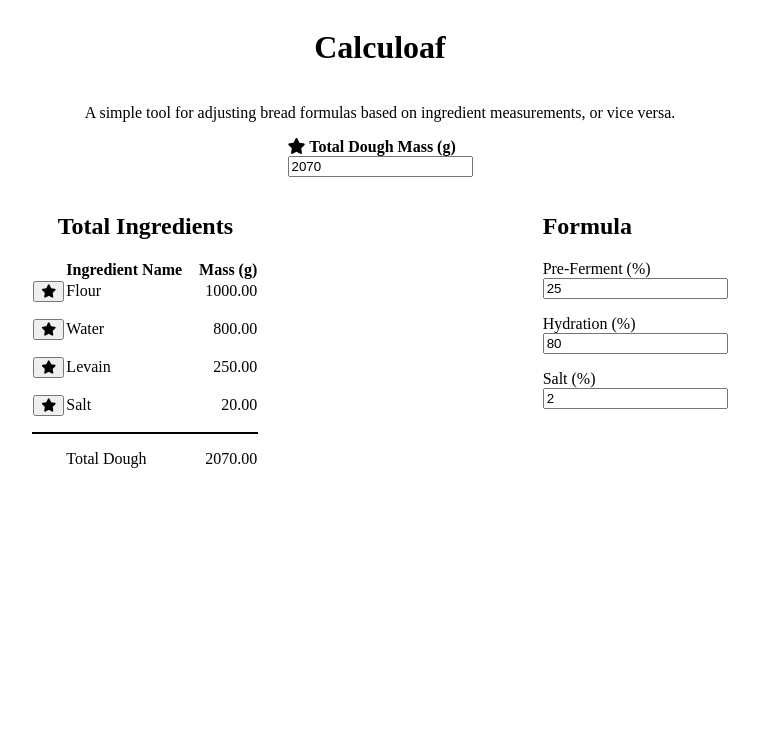
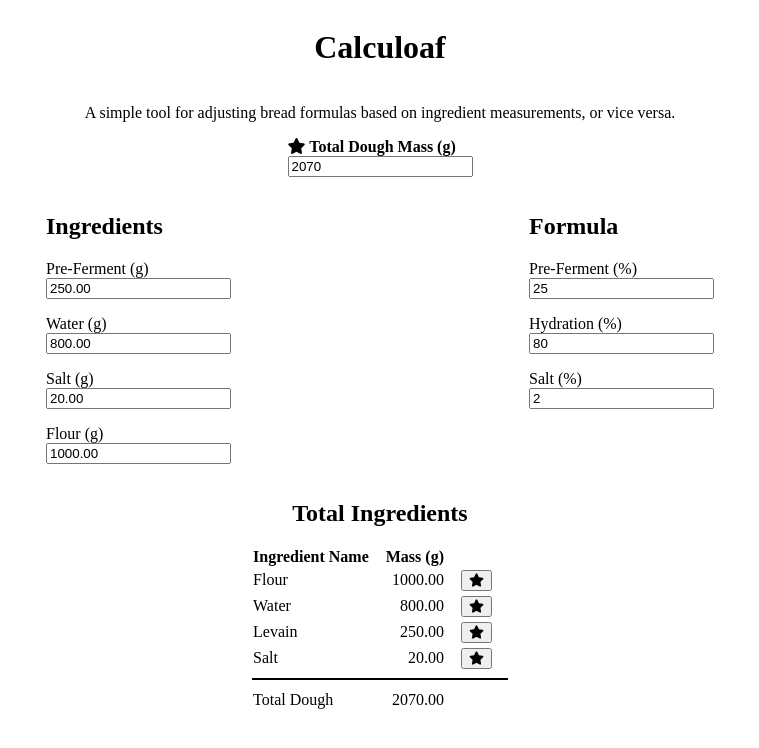
Before and after one commit to alfrdmalr/calculoaf, a React (Vite) app: page / in a window 1280 px wide. Shown: the top 748 px of the page, without its empty margins (260-1019 px from the left). Built offline with nearby package versions, Linux system fonts and the light colour scheme.

Commit message:
update totals table styling

```diff
--- a/package.json
+++ b/package.json
@@ -10,7 +10,7 @@
     "@types/react": "^17.0.0",
     "@types/react-dom": "^17.0.0",
     "gh-pages": "^3.2.3",
-    "parcel": "^2.0.0-rc.0",
+    "parcel": "^2.0.0",
     "postcss": "^8.3.6",
     "postcss-modules": "^4.2.2",
     "react": "^17.0.1",
--- a/src/App.tsx
+++ b/src/App.tsx
@@ -6,9 +6,10 @@ import {emptyIngredients, Ingredients} from './types/ingredients';
 import {NumberInput} from './components/numberInput';
 import {applyFormula, applyFormulaTDM, getFlourMass} from './functions/applyFormula';
 import { Nullable } from './types/nullable';
-import { isValid, Numberish } from './types/numberish';
+import { isValid} from './types/numberish';
 import { TotalIngredients } from './components/totalIngredients';
 import { getReagentLabel, Reagent } from './types/reagent';
+import { IngredientsForm } from './components/ingredientsForm';
 
 if (module.hot) {
   module.hot.accept();
@@ -59,7 +60,6 @@ export const App = () => {
     setIngredients(newIngredients)
   }, []);
 
-
   useEffect(() => {
     const {key, value} = limitingReagent;
 
@@ -93,10 +93,10 @@ export const App = () => {
 
       <div className={styles.forms}>
         <div className={styles.formContainer}>
-          <TotalIngredients
+          <IngredientsForm
+            updateIngredients={setIngredients}
             ingredients={ingredients}
-            setLimitingReagent={setLimitingReagent}
-            limitingReagent={limitingReagent.key}
+            formula={formula}
           />
         </div>
         <div className={styles.formContainer}>
@@ -106,6 +106,15 @@ export const App = () => {
           />
         </div>
       </div>
+
+        <div>
+          <TotalIngredients
+            ingredients={ingredients}
+            setLimitingReagent={setLimitingReagent}
+            limitingReagent={limitingReagent}
+          />
+        </div>
+
     </div>
   )
 }
--- a/src/components/ingredientsForm/index.tsx
+++ b/src/components/ingredientsForm/index.tsx
@@ -34,6 +34,8 @@ export const IngredientsForm = (props: IngredientsFormProps) => {
     updateIngredients(applyFormula(formula, flour));
   }, [formula, updateIngredients]);
 
+  const disable = !validateFormula(formula);
+
   return(
     <>
       <h2>Ingredients</h2>
@@ -45,6 +47,7 @@ export const IngredientsForm = (props: IngredientsFormProps) => {
         enforceBounds
         precision={2}
         min={0}
+        disabled={disable}
       />
       <NumberInput
         label={`Water (${unit})`}
@@ -54,6 +57,7 @@ export const IngredientsForm = (props: IngredientsFormProps) => {
         enforceBounds
         precision={2}
         min={0}
+        disabled={disable}
       />
       <NumberInput
         label={`Salt (${unit})`}
@@ -63,6 +67,7 @@ export const IngredientsForm = (props: IngredientsFormProps) => {
         enforceBounds
         precision={2}
         min={0}
+        disabled={disable}
       />
       <NumberInput
         label={`Flour (${unit})`}
@@ -72,6 +77,7 @@ export const IngredientsForm = (props: IngredientsFormProps) => {
         enforceBounds
         precision={2}
         min={0}
+        disabled={disable}
       />
     </>
   )
--- a/src/components/totalIngredients/index.tsx
+++ b/src/components/totalIngredients/index.tsx
@@ -4,11 +4,12 @@ import {Ingredients, validateIngredients} from '../../types/ingredients';
 import { Nullable } from '../../types/nullable';
 import { Numberish } from '../../types/numberish';
 import styles from './totals.module.css'
+import { NumberInput } from '../numberInput';
 
 export interface TotalIngredientsProps {
   ingredients: Nullable<Ingredients>;
   setLimitingReagent: (r: Reagent) => void;
-  limitingReagent: ReagentType;
+  limitingReagent: Reagent;
 }
 
 export const TotalIngredients = (props: TotalIngredientsProps) => {
@@ -27,7 +28,7 @@ export const TotalIngredients = (props: TotalIngredientsProps) => {
   const reagentButton = useCallback((key: ReagentType, value: Numberish) => {
     return (
       <>
-        {limitingReagent !== key &&
+        {limitingReagent.key !== key &&
         <button onClick={() => setLimitingReagent({key: key, value: value})}>
           <span className="fas fa-star" />
         </button>
@@ -35,8 +36,29 @@ export const TotalIngredients = (props: TotalIngredientsProps) => {
       </>
     );
 
+  }, [limitingReagent, setLimitingReagent]);
 
+  /*
+  const reagentInput = useCallback((props: Reagent) => {
+    const {key, value} = props;
+    console.log('reagent input');
+    return (
+      <>
+        {limitingReagent.key === key
+          ? (
+          <NumberInput
+            id={key}
+            value={value}
+            setValue={v => setLimitingReagent({key: key, value: v})}
+            label={''}
+          />
+          )
+          : <span>{value?.toFixed(2)}</span>
+        }
+      </>
+    );
   }, [limitingReagent, setLimitingReagent]);
+  */
 
   const totalDoughMass = useMemo(() => {
     if (validateIngredients(ingredients)) {
@@ -50,7 +72,7 @@ export const TotalIngredients = (props: TotalIngredientsProps) => {
       return null;
     }
 
-  }, [ingredients]);
+  }, [ingredients])
 
   return(
     <div className={styles.container}>
@@ -58,50 +80,53 @@ export const TotalIngredients = (props: TotalIngredientsProps) => {
       <table className={styles.table}>
         <tbody>
           <tr>
-            <th></th>
             <th>Ingredient Name</th>
             <th>Mass ({unit})</th>
+            <th></th>
           </tr>
 
           <tr>
+            <td>{getReagentLabel('flourMass')}</td>
+            <td>
+              {/* reagentInput({key: 'flourMass', value: flourMass}) */}
+              {flourMass?.toFixed(2)}
+            </td>
             <td>
               {reagentButton('flourMass', flourMass)}
             </td>
-            <td>{getReagentLabel('flourMass')}</td>
-            <td>{flourMass?.toFixed(2)}</td>
           </tr>
 
           <tr>
+            <td>{getReagentLabel('waterMass')}</td>
+            <td>{waterMass?.toFixed(2)}</td>
             <td>
               {reagentButton('waterMass', waterMass)}
             </td>
-            <td>{getReagentLabel('waterMass')}</td>
-            <td>{waterMass?.toFixed(2)}</td>
           </tr>
 
           <tr>
+            <td>{getReagentLabel('levainMass')}</td>
+            <td>{levainMass?.toFixed(2)}</td>
             <td>
               {reagentButton('levainMass', levainMass)}
             </td>
-            <td>{getReagentLabel('levainMass')}</td>
-            <td>{levainMass?.toFixed(2)}</td>
           </tr>
 
           <tr>
+            <td>{getReagentLabel('saltMass')}</td>
+            <td>{saltMass?.toFixed(2)}</td>
             <td>
               {reagentButton('saltMass', saltMass)}
             </td>
-            <td>{getReagentLabel('saltMass')}</td>
-            <td>{saltMass?.toFixed(2)}</td>
           </tr>
         </tbody>
         <tfoot>
           <tr>
+            <td>Total Dough</td>
+            <td>{totalDoughMass?.toFixed(2)}</td>
             <td>
               {reagentButton('totalDoughMass', totalDoughMass)}
             </td>
-            <td>Total Dough</td>
-            <td>{totalDoughMass?.toFixed(2)}</td>
           </tr>
         </tfoot>
       </table>
--- a/src/components/totalIngredients/totals.module.css
+++ b/src/components/totalIngredients/totals.module.css
@@ -7,16 +7,27 @@
 }
 
 .table tbody td {
-  padding-bottom: 1rem;
+  /*padding-bottom: 1rem;*/
 }
 
-.table tfoot td {
-  border-top: solid 2px black;
-  padding-top: 1rem;
+.table td {
+  line-height: 1.5em;
 }
 
-.table td:nth-child(2), th:nth-child(2) {
+.table tbody tr:last-of-type td {
+  padding-bottom: 0.5em
+}
+.table tfoot tr:first-of-type td {
+  border-top: solid 2px black;
+  padding-top: 0.5em;
+}
+
+.table td:nth-of-type(n-1), th:nth-of-type(n-1) {
   padding-right: 1rem;
+}
+
+.table td:nth-of-type(2) {
+  text-align: right;
 }
 
 .container {
```
Also changed, not shown: 1 other file (tests, documents, lock files or other folders).
